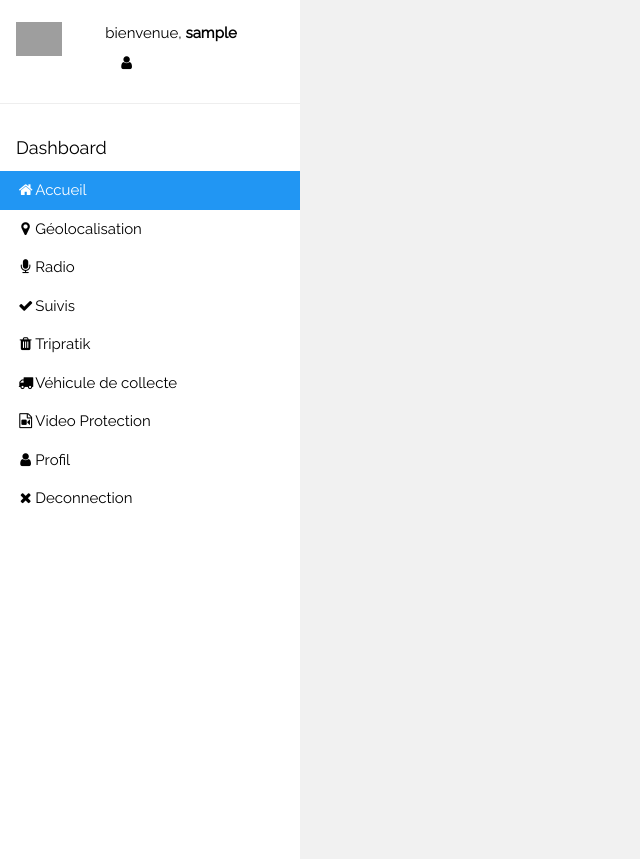
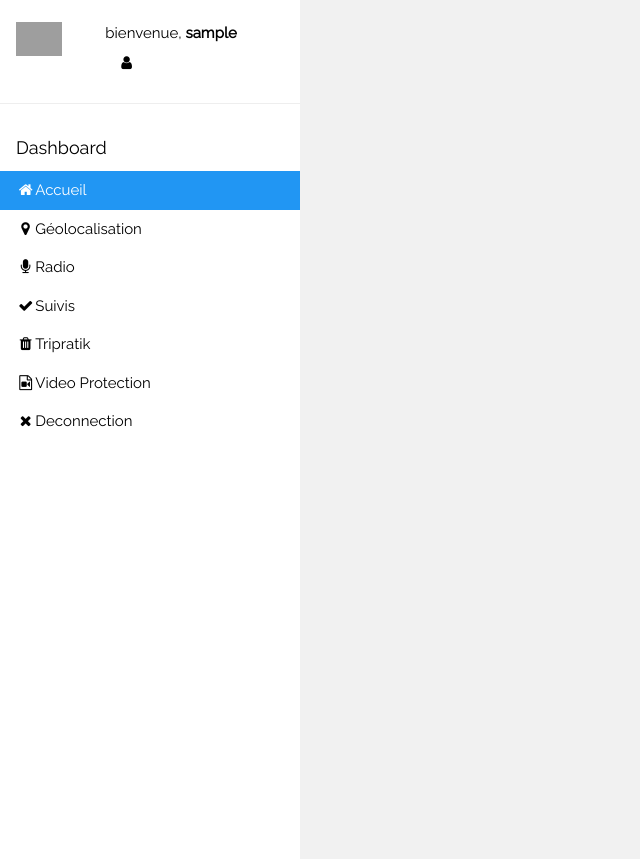
Before and after one commit to dado76/app_dcr-info, a PHP site: page /tcpdf/template.php in a window 1280 px wide. Shown: the part 44-903 px from the top of the page, without its empty margins (0-640 px from the left). Run offline with PHP 8.4, Linux system fonts and the light colour scheme; the visitor is signed in with stand-in values (Sample User, id 1); grey boxes are pictures that could not be loaded.

```diff
--- a/template.php
+++ b/template.php
@@ -44,9 +44,9 @@ html,body,h1,h2,h3,h4,h5 {font-family: "Raleway", sans-serif}
     <a href="./radio/template.php" class="w3-bar-item w3-button w3-padding"><i class="fa fa-microphone fa-fw "></i>Radio</a>
     <a href="./suivis/template.php" class="w3-bar-item w3-button w3-padding "><i class="fa fa-check fa-fw "></i>Suivis</a>
         <a href="./tripratik/template.php" class="w3-bar-item w3-button w3-padding"><i class="fa fa-trash fa-fw "></i>Tripratik</a>
-    <a href="./bom/template.php" class="w3-bar-item w3-button w3-padding"><i class="fa fa-truck fa-fw"></i>Véhicule de collecte</a>
+
     <a href="./video/template.php" class="w3-bar-item w3-button w3-padding"><i class="fa fa-file-video-o fa-fw"></i>Video Protection</a>
-	    <a href="./profil.php" class="w3-bar-item w3-button w3-padding"><i class="fa fa-user fa-fw"></i>Profil</a>
+
     <a href="./logout.php" class="w3-bar-item w3-button w3-padding"><i class="fa fa-close fa-fw"></i>Deconnection</a><br><br>
   </div>
 </nav>
```
